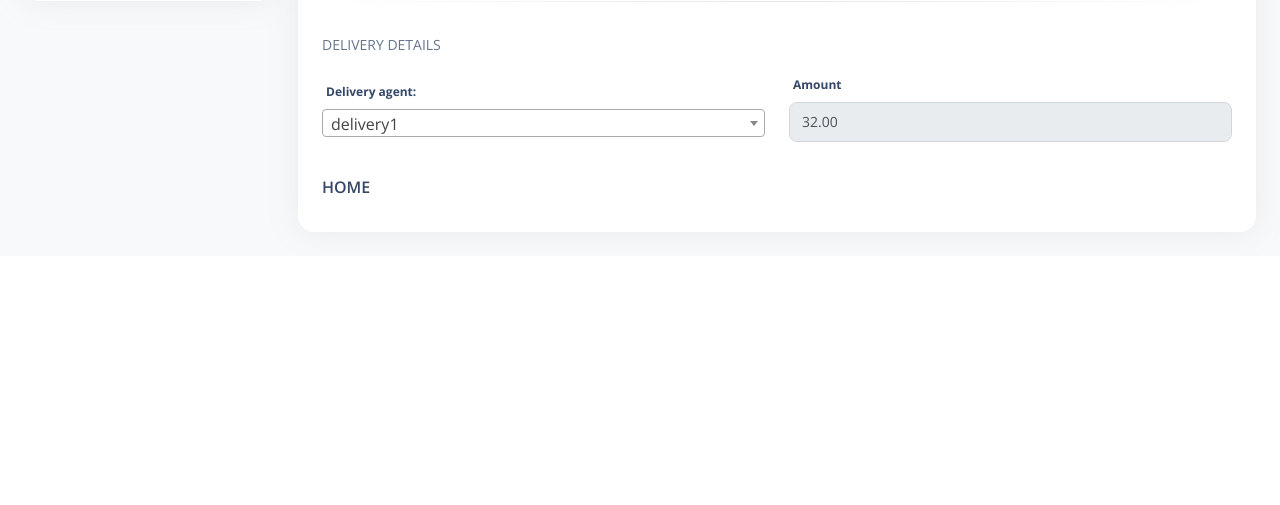
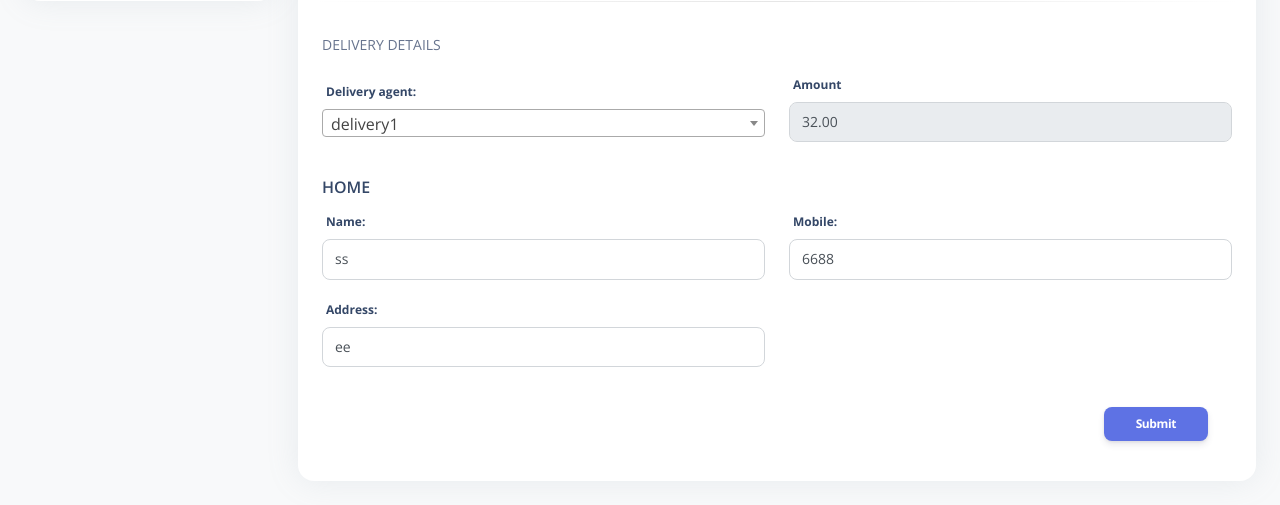
Before and after one commit to muhsinmuhsy/money-management, a Django app: page /order_edit/2/ in a window 1280 px wide. Shown: the part 783-1288 px from the top of the page. Before the commit the page ends 1024 px from the top, so only its background shows below. Run offline with Django 4.2, Linux system fonts and the light colour scheme; a user stored in the database is signed in; data comes from the database, SQL or seed files in the repository; both versions use the stored data as it was after the commit; some libraries are stand-ins or nearby versions.

Commit message:
order-edit

```diff
--- a/Admin_App/views.py
+++ b/Admin_App/views.py
@@ -351,23 +351,33 @@ def order_edit(request, order_id):
 
     if request.method == 'POST':
         order.date = request.POST.get('date')
-        order.customer_name = request.POST.get('customer_name')
 
-        order.money_type = request.POST.get('money_type')
+        customer_id = request.POST.get('customer_name')
+        customer_instance = Customer.objects.get(name=customer_id)
+        order.customer_name = customer_instance
+
+
 
         order.mrp = request.POST.get('mrp')
         order.quantity = request.POST.get('quantity')
         order.total = request.POST.get('total')
 
         order.collector_amount = request.POST.get('collector_amount')
-        order.collector_name = request.POST.get('collector_name')
+
+
+        collector_id = request.POST.get('collector_name')
+        collector_instance = User.objects.get(id=collector_id)
+        order.collector_name = collector_instance
+
         order.name = request.POST.get('name')
         order.mobile = request.POST.get('mobile')
         order.address = request.POST.get('address')
 
-        order.delivery_type = request.POST.get('delivery_type')
 
-        order.delivery_boy_name = request.POST.get('delivery_boy_name')
+        delivery_boy_id = request.POST.get('delivery_boy_name')
+        delivery_boy_instance = User.objects.get(id=delivery_boy_id)
+        order.delivery_boy_name = delivery_boy_instance
+
         order.delivery_boy_amount = request.POST.get('delivery_boy_amount')
 
         order.home_name = request.POST.get('home_name')
@@ -382,8 +392,8 @@ def order_edit(request, order_id):
             order.save()
             messages.success(request, f"Order updated successfully.")
             return redirect('order_list')
-        except Exception as e:
-            messages.error(request, f"Failed to update order: {e}")
+        except IntegrityError:
+            messages.error(request, f"Order add Failed.")
             return redirect('order_edit', order_id=order_id)
 
     context = {
--- a/templates/Admin/order_edit.html
+++ b/templates/Admin/order_edit.html
@@ -59,10 +59,10 @@
                                 <div class="col-md-6">
                                     <div class="form-group mt-2">
                                         <label for="customer_name">Customer Name:</label>
-                                        <select id="customer_name" name="customer_name" class="form-control" required >
+                                        <select id="customer_name" name="customer_name" class="form-control" required>
                                             <option value="">Select Customer</option>
                                             {% for customer in customers %}
-                                                <option value="{{ customer.id }}" {% if order.customer_name.id == customer.id %} selected {% endif %} >{{ customer.name }}</option>
+                                                <option value="{{ customer.name }}" {% if order.customer_name.name == customer.name %} selected {% endif %}>{{ customer.name }}</option>
                                             {% endfor %}
                                         </select>
                                     </div>
@@ -72,6 +72,8 @@
                                 <div class="col-md-12 mt-3 ">
                                     <h6 class="text-uppercase ">{{ order.money_type }}</h6>
                                 </div>
+
+
 
 
                                 <!--- Calculation -->
@@ -198,6 +200,56 @@
                                     <h6>{{ order.delivery_type }}</h6>
                                 </div>
 
+                                {% if order.delivery_type == 'HOME' %}
+                                    <div class="col-md-6">
+                                        <div class="form-group">
+                                            <label for="home_name">Name:</label>
+                                            <input type="text" value="{{ order.home_name }}" id="home_name" name="home_name" class="form-control" >
+                                        </div>
+                                    </div>
+
+                                    <div class="col-md-6">
+                                        <div class="form-group">
+                                            <label for="home_mobile">Mobile:</label>
+                                            <input type="text" value="{{ order.home_mobile }}"  id="home_mobile" name="home_mobile" class="form-control" >
+                                        </div>
+                                    </div>
+
+                                    <div class="col-md-6">
+                                        <div class="form-group">
+                                            <label for="home_address">Address:</label>
+                                            <input type="text" value="{{ order.home_address }}" id="home_address" name="home_address" class="form-control" >
+                                        </div>
+                                    </div>
+                                {% elif order.delivery_type == 'BANK' %}
+                                    <div class="col-md-6 ">
+                                        <div class="form-group">
+                                            <label for="person_name">Name:</label>
+                                            <input type="text" value="{{ order.person_name }}" id="person_name" name="person_name" class="form-control" >
+                                        </div>
+                                    </div>
+
+                                    <div class="col-md-6">
+                                        <div class="form-group">
+                                            <label for="bank_name">Bank Name:</label>
+                                            <input type="text" value="{{ order.bank_name }}" id="bank_name" name="bank_name" class="form-control" >
+                                        </div>
+                                    </div>
+
+                                    <div class="col-md-6">
+                                        <div class="form-group">
+                                            <label for="account">Account:</label>
+                                            <input type="text" value="{{ order.account }}" id="account" name="account" class="form-control" >
+                                        </div>
+                                    </div>
+
+                                    <div class="col-md-6">
+                                        <div class="form-group">
+                                            <label for="ifse">IFSE:</label>
+                                            <input type="text" value="{{ order.ifse }}" id="ifse" name="ifse" class="form-control" >
+                                        </div>
+                                    </div>
+                                {% endif %}
 
 
 
@@ -205,6 +257,13 @@
 
 
 
+
+                            </div>
+
+                            <div class="card-header pb-0">
+                                <div class="d-flex align-items-center">
+                                <button class="btn btn-primary btn-sm ms-auto" type="submit">Submit</button>
+                                </div>
                             </div>
 
                         </div>
```
Also changed, not shown: db.sqlite3.
